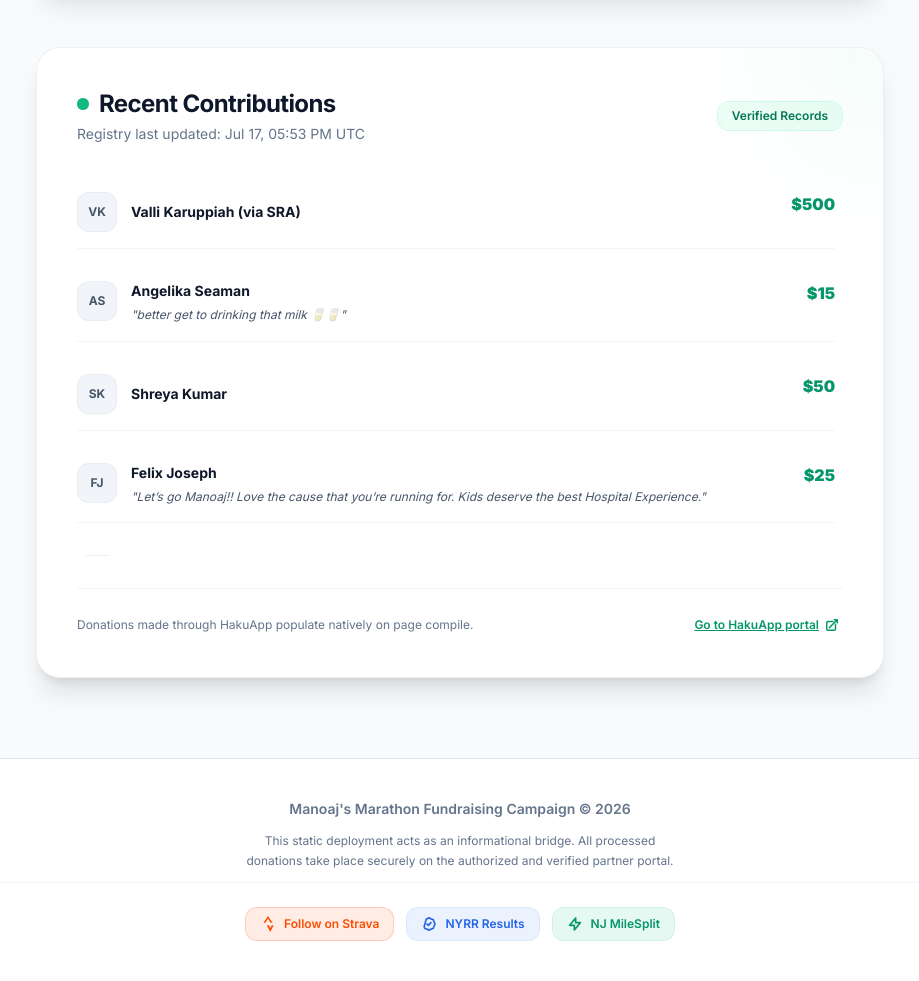
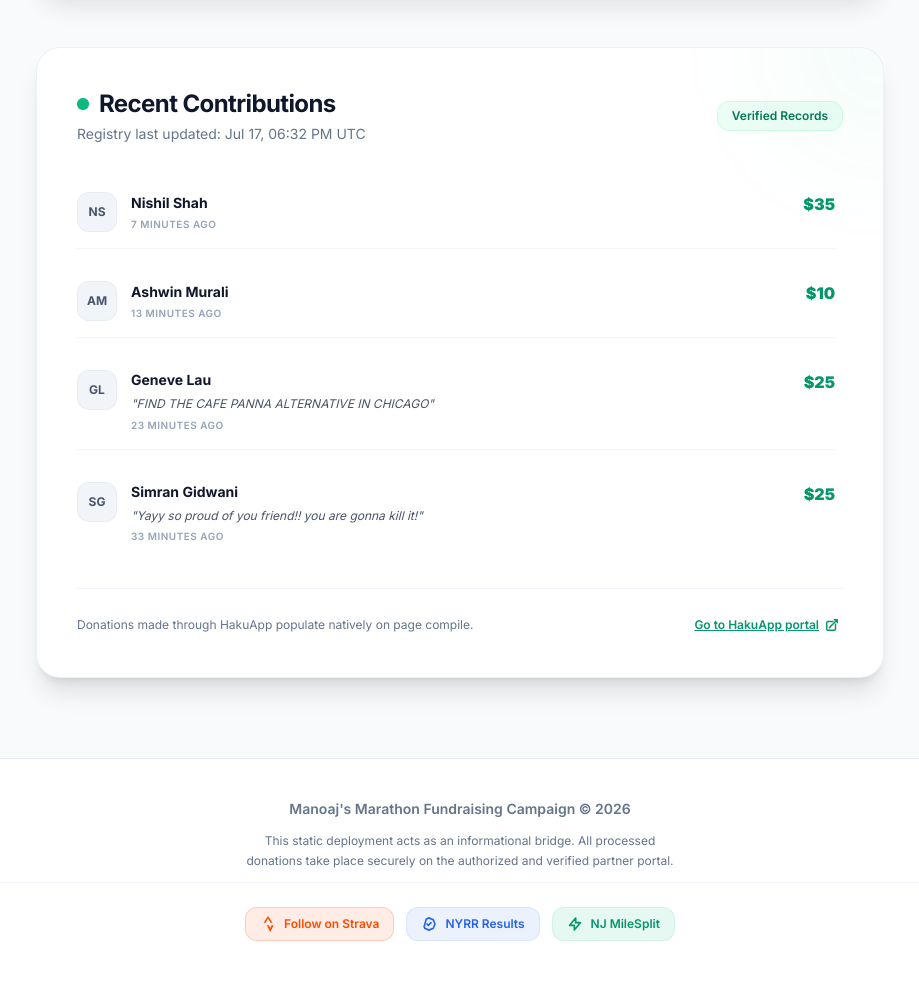
Before and after one commit to manoajk/manoajk.github.io, a plain HTML site: page index.html in a window 1280 px wide. Shown: the part 2720-3701 px from the top of the page, without its empty margins (180-1099 px from the left). Drawn offline with nearby package versions, Linux system fonts and the light colour scheme.

Commit message:
Reverse DONOR_DB list and update times

```diff
--- a/index.html
+++ b/index.html
@@ -755,14 +755,14 @@
     // ----------------------------------------------------
     // INLINE FALLBACK DATASET WITH REAL TIMESTAMPS
     // ----------------------------------------------------
-    const MOCK_DB_LAST_UPDATED = new Date("2026-07-17T17:53:00Z").getTime();
+    const MOCK_DB_LAST_UPDATED = new Date("2026-07-17T18:32:00Z").getTime();
 
     const DONOR_DB = [
       {
         name: "Valli Karuppiah (via SRA)",
         amount: 500,
         message: "",
-        timestamp: new Date("2026-03-27T16:01:00Z").getTime()
+        // timestamp: new Date("2026-03-27T16:01:00Z").getTime()
       },
       {
         name: "Angelika Seaman",
@@ -989,12 +989,12 @@
       const feedContainer = document.getElementById("donations-feed");
       feedContainer.innerHTML = ""; // Clear loader skeletons
 
-      DONOR_DB.forEach((donation) => {
+      [...DONOR_DB].reverse().forEach((donation) => {
         const donationCard = document.createElement("div");
         donationCard.className = "flex items-start justify-between gap-4 py-4 border-b border-slate-100 dark:border-slate-800 last:border-0 transition-colors duration-200";
 
         const initials = donation.name === "Anonymous" ? "?" : donation.name.split(" ").map(n => n[0]).join("").substring(0, 2).toUpperCase();
-        const calculatedRelativeTime = getRelativeTimeString(donation.timestamp);
+        const calculatedRelativeTime = donation.timestamp ? getRelativeTimeString(donation.timestamp) : '';
 
         donationCard.innerHTML = `
           <div class="flex items-start gap-3.5">
@@ -1004,6 +1004,7 @@
             <div class="space-y-1 self-center">
               <h4 class="font-bold text-sm text-slate-900 dark:text-slate-100 transition-colors">${escapeHTML(donation.name)}</h4>
               ${donation.message ? `<p class="text-xs text-slate-600 dark:text-slate-300 leading-relaxed italic pr-4 transition-colors">"${escapeHTML(donation.message)}"</p>` : ''}
+              <span class="text-[10px] font-semibold text-slate-400 dark:text-slate-500 block uppercase tracking-wider">${calculatedRelativeTime}</span>
             </div>
           </div>
           <div class="text-right shrink-0">
```
